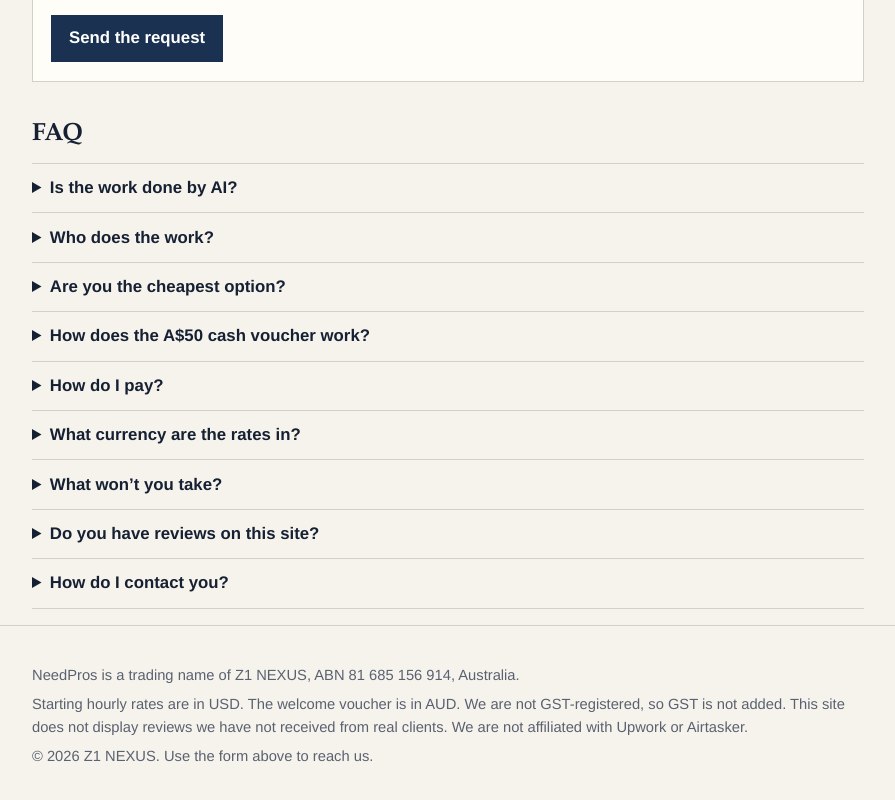
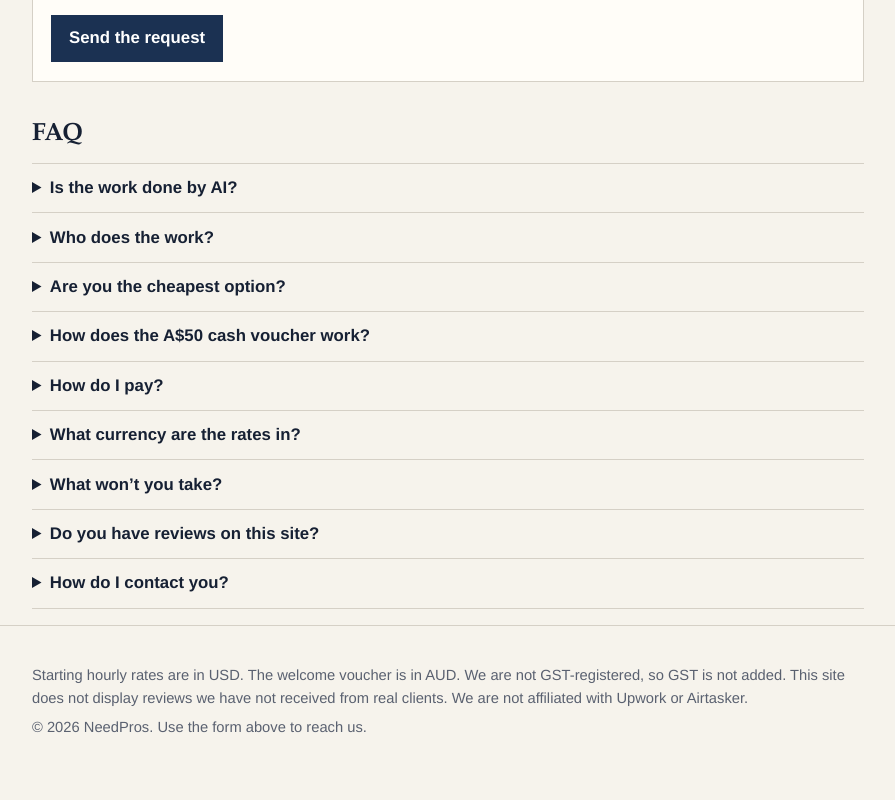
Before and after one commit to todanley/needpros, a plain HTML site: page index.html in a window 1280 px wide. Shown: the part 2769-3569 px from the top of the page, without its empty margins (192-1087 px from the left). Drawn offline with Linux system fonts and the light colour scheme.

Commit message:
Remove ABN and company name from the footer.

```diff
--- a/index.html
+++ b/index.html
@@ -302,9 +302,8 @@
   </main>
   <footer>
     <div class="wrap">
-      <p>NeedPros is a trading name of Z1 NEXUS, ABN 81 685 156 914, Australia.</p>
       <p>Starting hourly rates are in USD. The welcome voucher is in AUD. We are not GST-registered, so GST is not added. This site does not display reviews we have not received from real clients. We are not affiliated with Upwork or Airtasker.</p>
-      <p>© 2026 Z1 NEXUS. Use the form above to reach us.</p>
+      <p>© 2026 NeedPros. Use the form above to reach us.</p>
     </div>
   </footer>
   <script>
```
